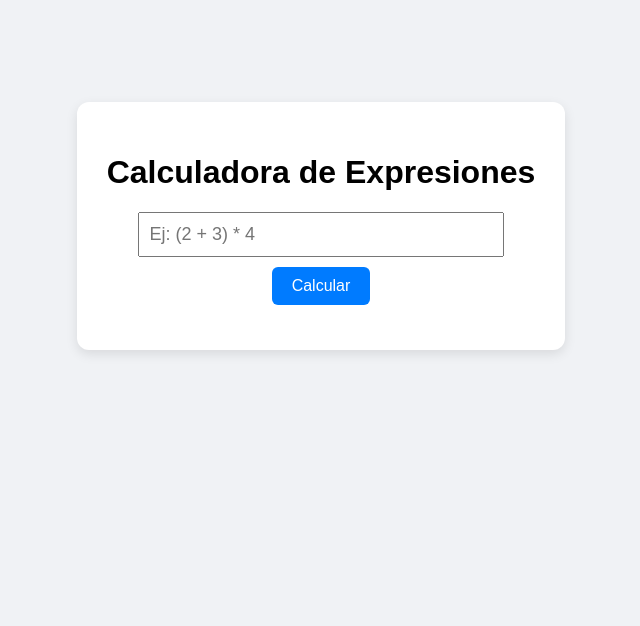
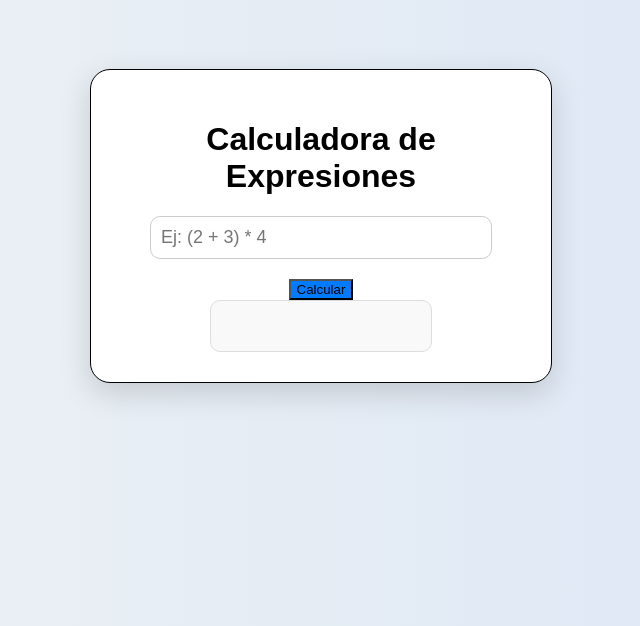
Before and after one commit to fernando-jp14/MINI-PROYECTO-INTEGRADOR--Github---Scrum-XP-, a plain HTML site: page index.html in a window 1280 px wide. Shown: the part 174-800 px from the top of the page, without its empty margins (319-959 px from the left). Drawn offline with Linux system fonts and the light colour scheme.

Commit message:
Diseñe el css para darle estilo a la pagina

```diff
--- a/style.css
+++ b/style.css
@@ -1,6 +1,9 @@
 body {
-  font-family: Arial, sans-serif;
-  background: #f0f2f5;
+  font-family: "Jost", sans-serif;
+  font-optical-sizing: auto;
+  font-weight: 400;
+  font-style: normal;
+  background: linear-gradient(to right, #eef2f3, #dbe6f6);
   display: flex;
   justify-content: center;
   align-items: center;
@@ -11,30 +14,73 @@ body {
 .calculator {
   background: white;
   padding: 30px;
-  border-radius: 12px;
-  box-shadow: 0 4px 12px rgba(0,0,0,0.1);
+  border: 1px solid black;
+  border-radius: 20px;
+  box-shadow: 0 10px 30px rgba(0, 0, 0, 0.15);
   text-align: center;
+  max-width: 400px;
+  width: 90%;
+}
+
+.calculator__label {
+  display: block;
+  margin-bottom: 20px;
 }
 
 input[type="text"] {
   width: 80%;
   padding: 10px;
   font-size: 18px;
-  margin-bottom: 10px;
+  margin-bottom: 20px;
+  border: 1px solid #ccc;
+  border-radius: 10px;
+  outline: none;
+  transition: border-color 0.3s ease;
 }
 
-button {
+input[type="text"]:focus {
+  border-color: #007bff;
+}
+
+.calculator__button {
   padding: 10px 20px;
   font-size: 16px;
-  background-color: #007bff;
+  border: none;
+  border-radius: 100px;
+  cursor: pointer;
+  transition: background-color 0.3s ease, transform 0.2s;
   color: white;
-  border: none;
-  border-radius: 6px;
-  cursor: pointer;
 }
 
-button:hover {
+#btn-calcular {
+  background-color: #007bff;
+}
+
+#btn-calcular:hover {
   background-color: #0056b3;
+}
+
+/* Botón Limpiar: Rojo */
+#btn-limpiar {
+  background-color: #dc3545;
+}
+#btn-limpiar:hover {
+  background-color: #a71d2a;
+}
+
+/* Botón Historial: Verde */
+#btn-historial {
+  background-color: #28a745;
+}
+#btn-historial:hover {
+  background-color: #1c7c31;
+}
+
+/* Botones deshabilitados */
+button:disabled {
+  background-color: #ccc !important;
+  cursor: not-allowed;
+  transform: none;
 }
 
 #resultado {
@@ -42,4 +88,13 @@ button:hover {
   font-size: 20px;
   font-weight: bold;
   color: #333;
+  padding: 10px;
+  background: #f9f9f9;
+  border-radius: 10px;
+  border: 1px solid #ddd;
+  min-height: 30px;
+  max-width: 200px;
+  margin: 0 auto;
+  transition: all 0.3s ease;
+  word-wrap: break-word;
 }
```
